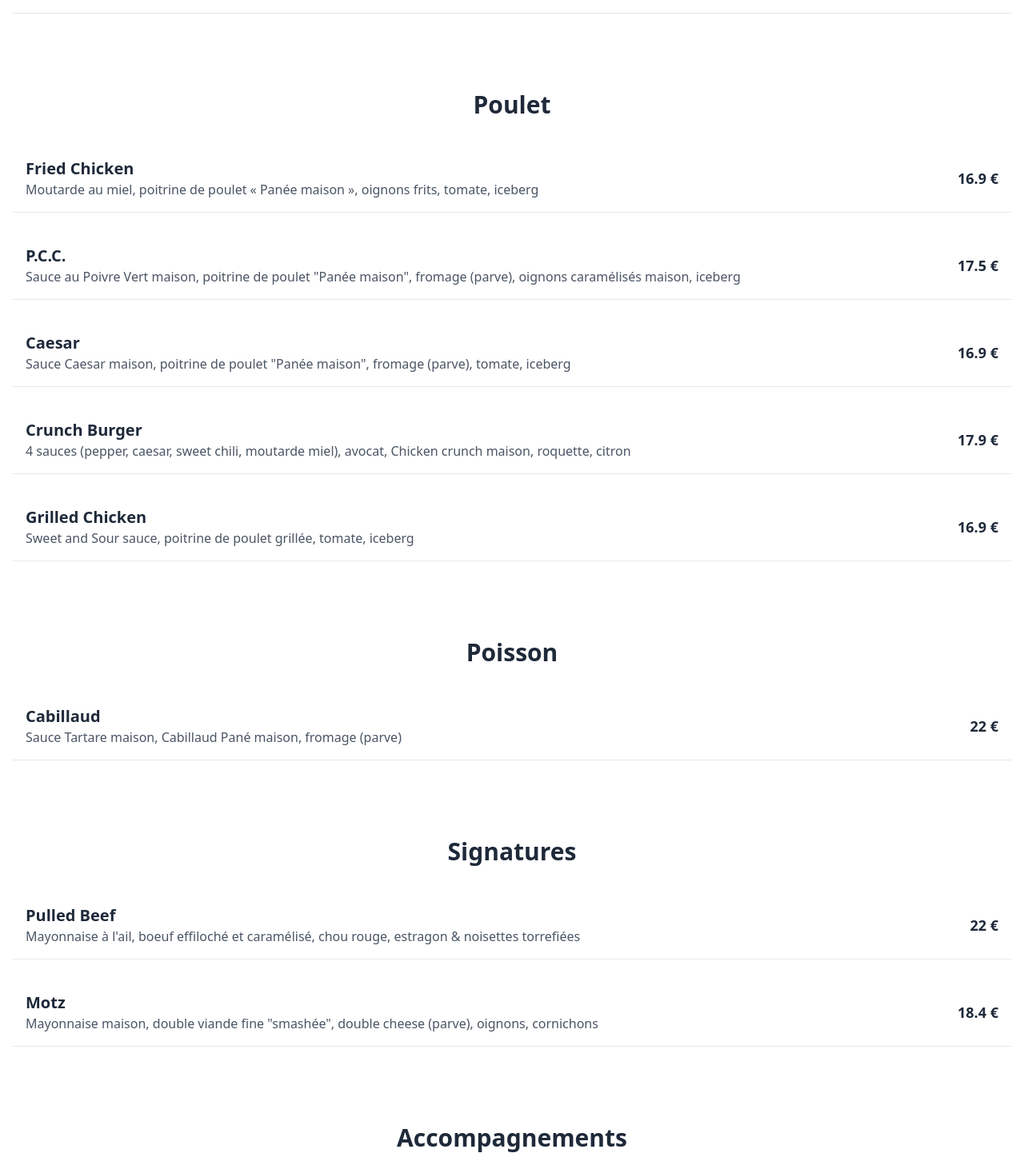
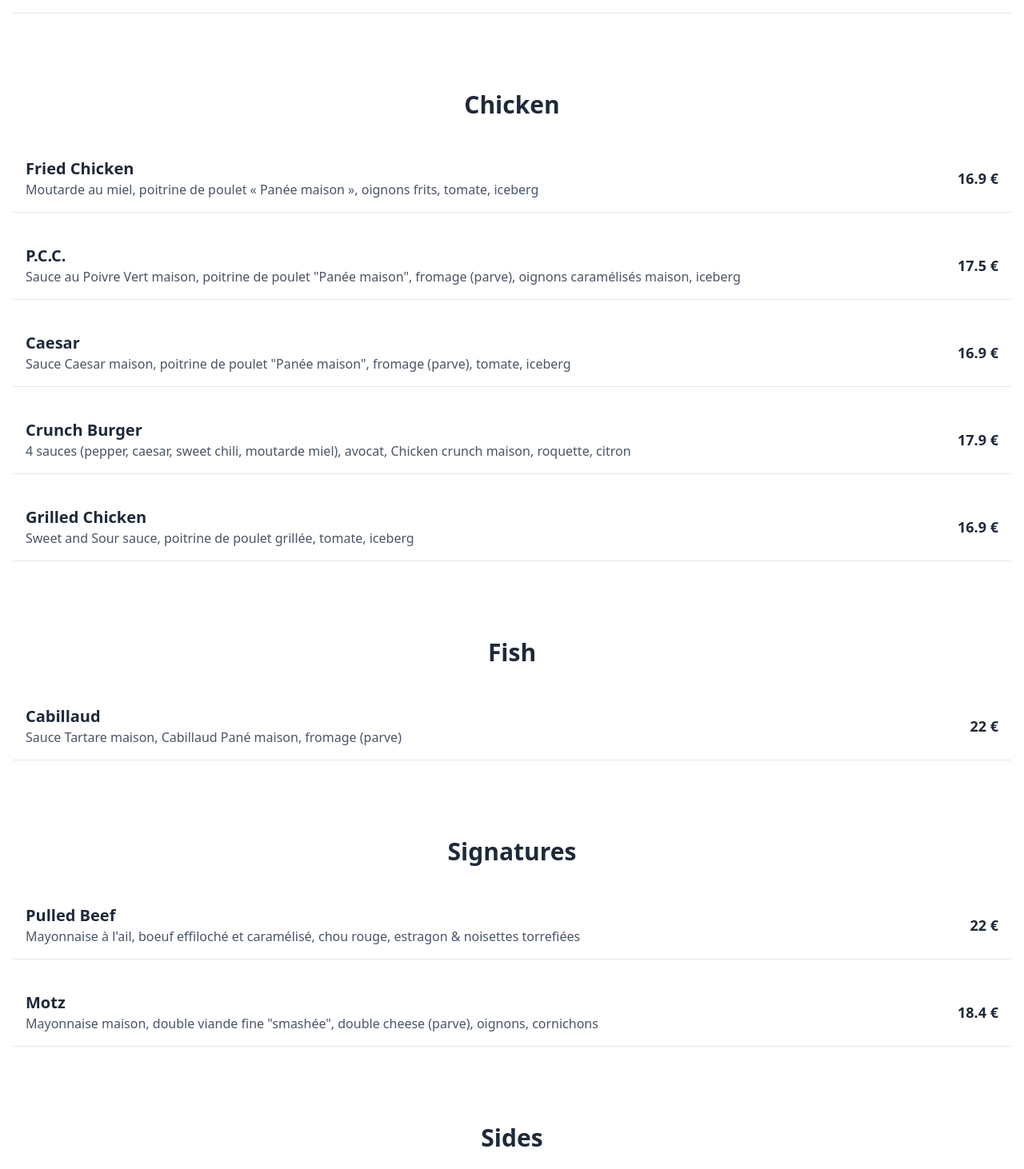
Before and after one commit to DEVBL770/rosetta, a Nuxt app: page / in a window 1280 px wide. Shown: the part 1768-3230 px from the top of the page at 80% size. Built offline with nearby package versions, Linux system fonts and the light colour scheme.

Commit message:
Mise à jour du site avec les dernières modification 12

```diff
--- a/pages/index.vue
+++ b/pages/index.vue
@@ -21,12 +21,12 @@
     />
     <MenuSection
       section-id="chicken"
-      title="Poulet"
+      title="Chicken"
       :items="chicken"
     />
     <MenuSection
       section-id="fish"
-      title="Poisson"
+      title="Fish"
       :items="fish"
     />
     <MenuSection
@@ -36,7 +36,7 @@
     />
     <MenuSection
       section-id="sides"
-      title="Accompagnements"
+      title="Sides"
       :items="sides"
     />
     <MenuSection
@@ -46,7 +46,7 @@
     />
     <MenuSection
       section-id="boissons"
-      title="Boissons"
+      title="Drinks"
       :items="boissons"
     />
 
```
